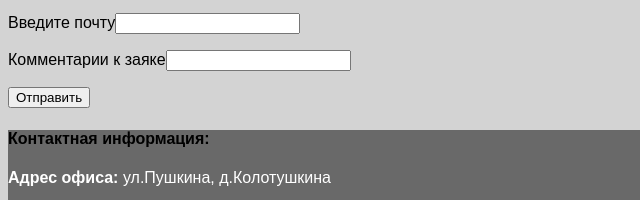
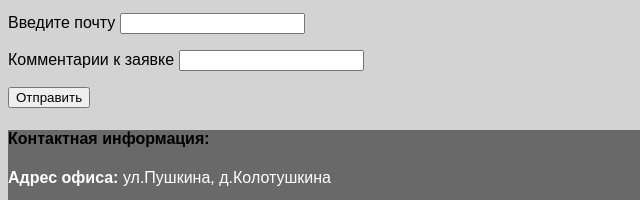
Before and after one commit to wwaufaa/newsite, a plain HTML site: page index.html in a window 1280 px wide. Shown: the part 781-981 px from the top of the page, 0-640 px from the left. Drawn offline with Linux system fonts and the light colour scheme.

Commit message:
Update index.html

```diff
--- a/index.html
+++ b/index.html
@@ -36,10 +36,10 @@
             </table>
             <h4>Оставьте заявку на квартиру мечты!</h4>
             <form>
-                    <p><label>Введите имя<input type="text"></label></p>
-                    <p><label>Введите телефон<input type="tel"></label></p>
-                    <p><label>Введите почту<input type="email"></label></p>
-                    <p><label>Комментарии к заяке<input type="text"></label></p>
+                    <p><label>Введите имя <input type="text"></label></p>
+                    <p><label>Введите телефон <input type="tel"></label></p>
+                    <p><label>Введите почту <input type="email"></label></p>
+                    <p><label>Комментарии к заявке <input type="text"></label></p>
                     <input type="submit" value="Отправить">
             </form>
         </main>
```
